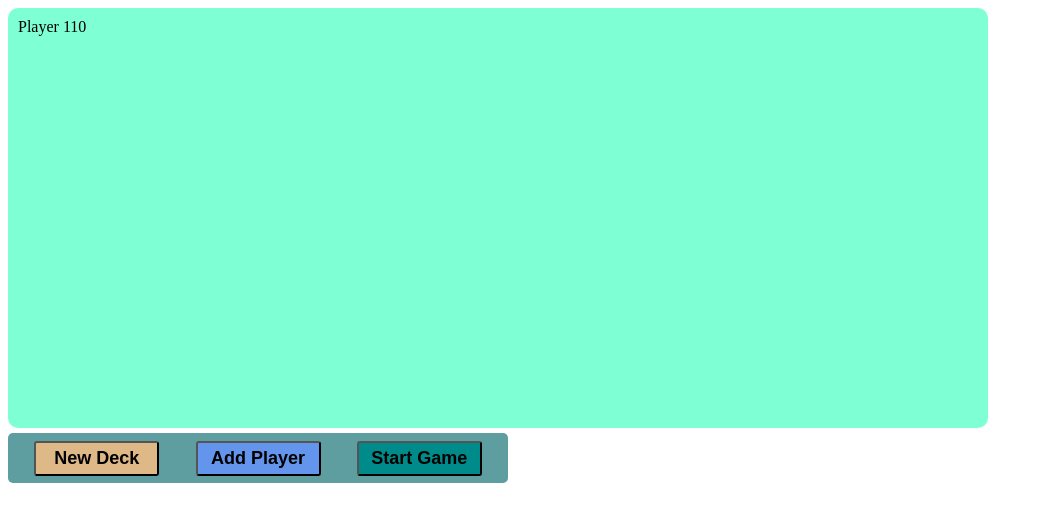
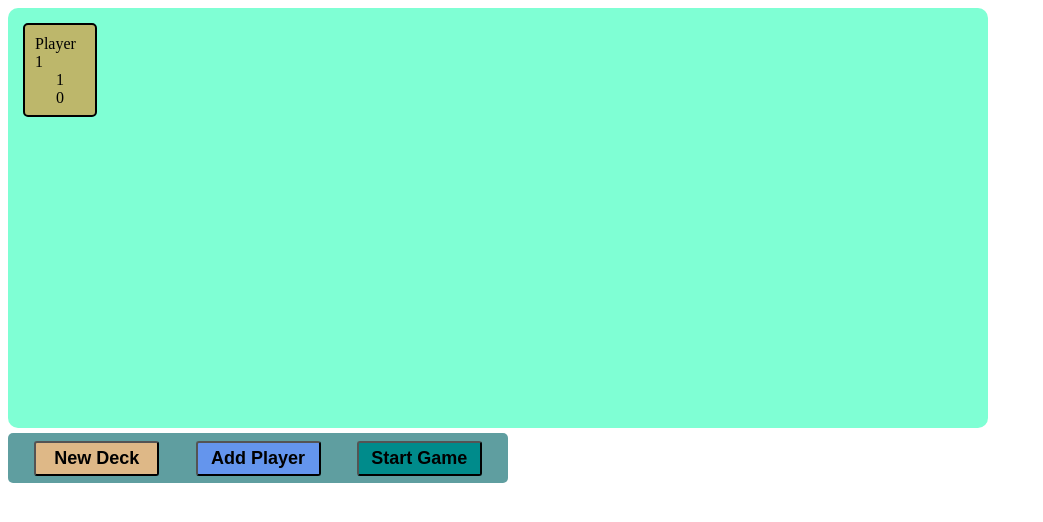
Before and after one commit to jjss886/Game-Portfolio, a React app in the folder Blackjack/: page / in a window 1280 px wide. Both pictures are taken after a click on the button "Add Player". Shown: the whole page, without its empty margins (0-1043 px from the left). Built offline with nearby package versions, Linux system fonts and the light colour scheme.

Commit message:
laying out player function

```diff
--- a/Blackjack/src/ast/style.css
+++ b/Blackjack/src/ast/style.css
@@ -8,24 +8,15 @@
   min-width: 500px;
   padding: 10px;
   display: flex;
+  flex-direction: column;
 }
 
-/* -------------------- CARD ELEMENT -------------------- */
-.cardDiv {
-  height: 70px;
-  width: 50px;
-  background-color: azure;
-  border-radius: 3px;
+.cardSecDiv {
   display: flex;
-  flex-direction: column;
-  justify-content: space-evenly;
-  align-items: center;
-  margin: 5px;
-  padding: 10px;
-  font-size: 25px;
-  border-style: solid;
-  border-color: black;
-  border-width: 3px;
+}
+
+.playerSecDiv {
+  display: flex;
 }
 
 /* -------------------- BTN SET UP ELEMENT -------------------- */
@@ -60,3 +51,39 @@
 .startGameBtn {
   background-color: darkcyan;
 }
+
+/* -------------------- CARD ELEMENT -------------------- */
+.cardDiv {
+  height: 70px;
+  width: 50px;
+  background-color: azure;
+  border-radius: 5px;
+  display: flex;
+  flex-direction: column;
+  justify-content: space-evenly;
+  align-items: center;
+  margin: 5px;
+  padding: 10px;
+  font-size: 25px;
+  border-style: solid;
+  border-color: black;
+  border-width: 2px;
+}
+
+/* -------------------- PLAYER ELEMENT -------------------- */
+.playerDiv {
+  height: 70px;
+  width: 50px;
+  background-color: darkkhaki;
+  border-radius: 5px;
+  display: flex;
+  flex-direction: column;
+  justify-content: space-evenly;
+  align-items: center;
+  margin: 5px;
+  padding: 10px;
+  font-size: 16px;
+  border-style: solid;
+  border-color: black;
+  border-width: 2px;
+}
--- a/Blackjack/src/components/Player.js
+++ b/Blackjack/src/components/Player.js
@@ -1,31 +1,15 @@
-import React, { Component } from "react";
-import { connect } from "react-redux";
+import React from "react";
+import Card from "./Card";
 
 const Player = ({ player }) => (
   <div className="playerDiv">
     <span>{player.Name}</span>
     <span>{player.ID}</span>
     <span>{player.Points}</span>
-    <span>{player.Hand}</span>
+    {player.Hand.length
+      ? player.Hand.map((card, idx) => <Card key={idx} card={card} />)
+      : null}
   </div>
 );
 
 export default Player;
-
-// class Player extends Component {
-//   render() {
-//     return (
-//       <div></div>
-//     )
-//   }
-// }
-
-// const mapState = state => {
-//   return {};
-// };
-
-// const mapDispatch = dispatch => {
-//   return {};
-// };
-
-// export default connect(mapState, mapDispatch)(Player);
--- a/Blackjack/src/components/Table.js
+++ b/Blackjack/src/components/Table.js
@@ -23,13 +23,21 @@ class Table extends Component {
     return (
       <div className="totalFullDiv">
         <div className="tableFullDiv">
-          {deck.length
-            ? deck.slice(-5).map((card, idx) => <Card key={idx} card={card} />)
-            : null}
+          <div className="cardSecDiv">
+            {deck.length
+              ? deck
+                  .slice(-5)
+                  .map((card, idx) => <Card key={idx} card={card} />)
+              : null}
+          </div>
 
-          {players.length
-            ? players.map((player, idx) => <Player key={idx} player={player} />)
-            : null}
+          <div className="playerSecDiv">
+            {players.length
+              ? players.map((player, idx) => (
+                  <Player key={idx} player={player} />
+                ))
+              : null}
+          </div>
         </div>
 
         <div className="btnSetUpDiv">
--- a/Blackjack/src/store/index.js
+++ b/Blackjack/src/store/index.js
@@ -7,7 +7,8 @@ import { createDeck, shuffleDeck } from "../utils/utilities";
 // INITIAL STATE
 const initialState = {
   deck: [],
-  players: []
+  players: [],
+  livePlayer: {}
 };
 
 // ACTION TYPES
```
